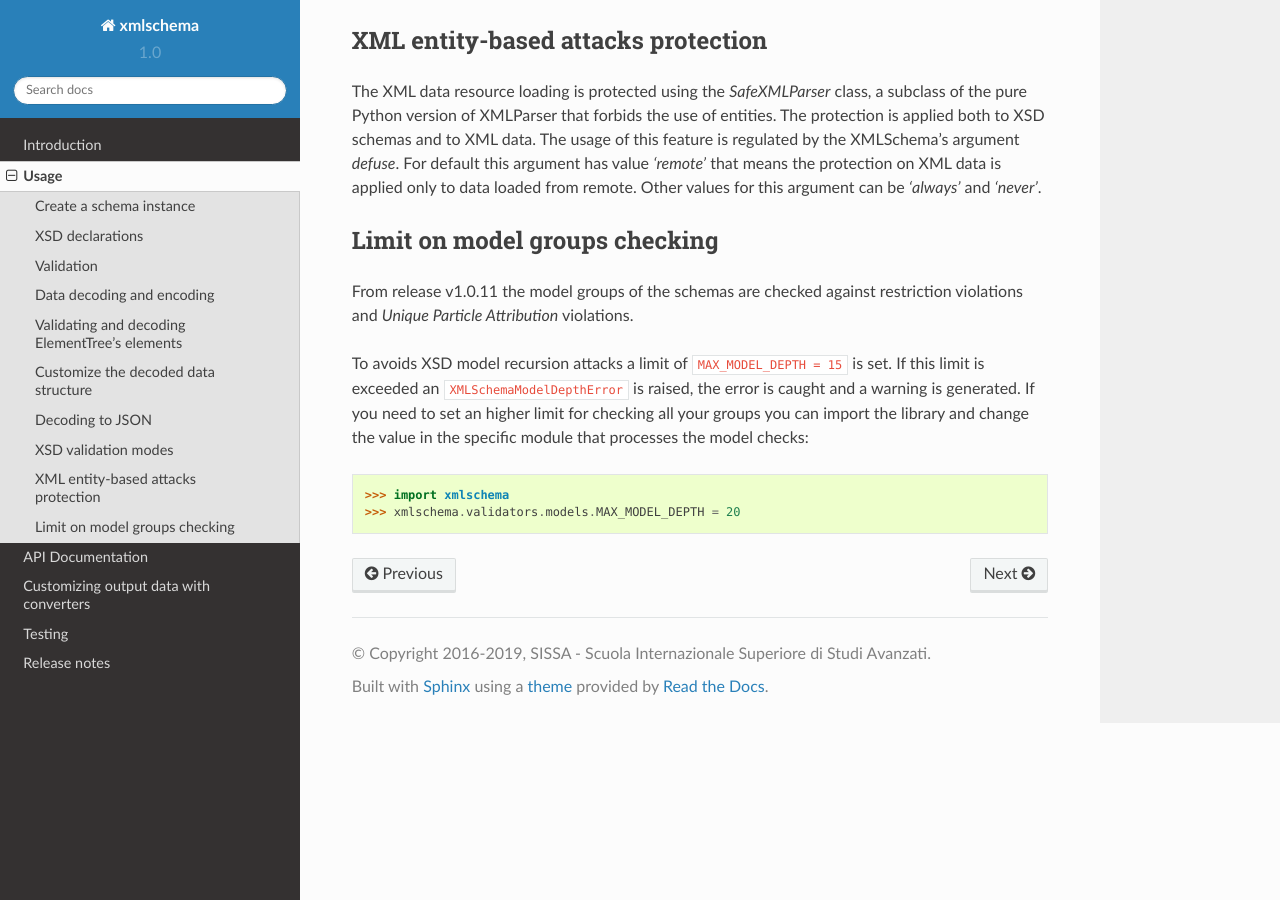
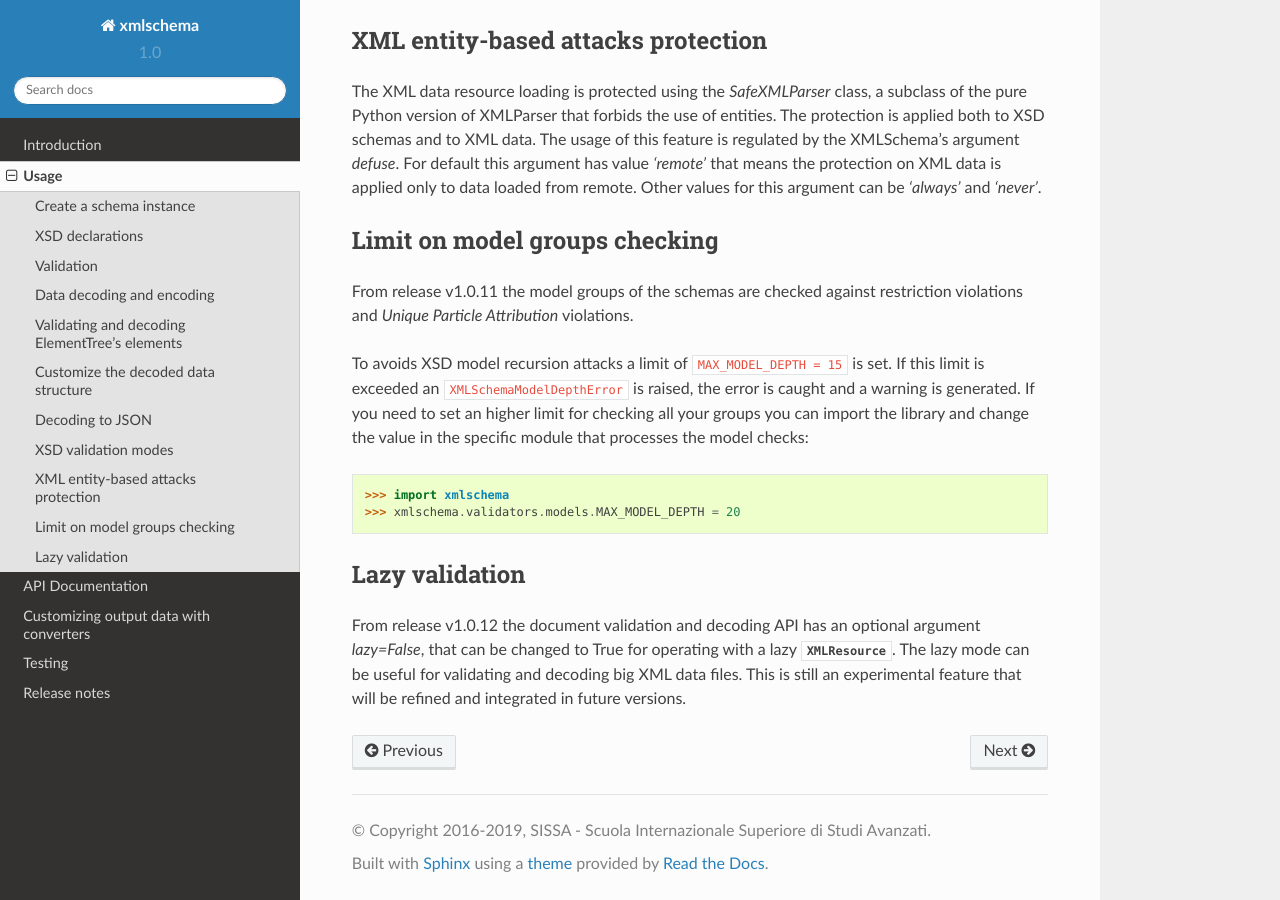
Before and after one commit to sissaschool/xmlschema, a Sphinx documentation site: the page built from doc/usage.rst, in a window 1280 px wide and 900 px high, scrolled down 9256 px. Built offline with Sphinx 7.4.7 and the Read the Docs theme 2.0.0, drawn with Linux system fonts in a browser that asks for light colours.

```diff
--- a/README.rst
+++ b/README.rst
@@ -5,7 +5,7 @@ xmlschema
 .. xmlschema-introduction-start
 
 The *xmlschema* library is an implementation of `XML Schema <http://www.w3.org/2001/XMLSchema>`_
-for Python (supports Python 2.7 and Python 3.4+).
+for Python (supports Python 2.7 and Python 3.5+).
 
 This library arises from the needs of a solid Python layer for processing XML
 Schema based files for
@@ -40,7 +40,7 @@ This library includes the following features:
 Installation
 ============
 
-You can install the library with *pip* in a Python 2.7 or Python 3.4+ environment::
+You can install the library with *pip* in a Python 2.7 or Python 3.5+ environment::
 
     pip install xmlschema
 
--- a/doc/testing.rst
+++ b/doc/testing.rst
@@ -142,7 +142,7 @@ Testing with the W3C XML Schema 1.1 test suite
 ----------------------------------------------
 
 From release v1.0.11, using the script *test_w3c_suite.py*, you can run also tests based on the
-`W3C XML Schema 1.1 test suite <https://github.com/w3c/xsdtests>`_. To run these tests, actually
+`W3C XML Schema 1.1 test suite <https://github.com/w3c/xsdtests>`_. To run these tests, currently
 limited to XSD 1.0 schema tests, clone the W3C repo on the project's parent directory and than
 run the script:
 
--- a/doc/usage.rst
+++ b/doc/usage.rst
@@ -544,3 +544,12 @@ the value in the specific module that processes the model checks:
 
     >>> import xmlschema
     >>> xmlschema.validators.models.MAX_MODEL_DEPTH = 20
+
+
+Lazy validation
+---------------
+
+From release v1.0.12 the document validation and decoding API has an optional argument `lazy=False`,
+that can be changed to True for operating with a lazy :class:`XMLResource`. The lazy mode can be
+useful for validating and decoding big XML data files. This is still an experimental feature that
+will be refined and integrated in future versions.
--- a/setup.py
+++ b/setup.py
@@ -61,7 +61,6 @@ setup(
         'Operating System :: OS Independent',
         'Programming Language :: Python',
         'Programming Language :: Python :: 2.7',
-        'Programming Language :: Python :: 3.4',
         'Programming Language :: Python :: 3.5',
         'Programming Language :: Python :: 3.6',
         'Programming Language :: Python :: 3.7',
```
Also changed, not shown: CHANGELOG.rst (+9 -0 lines).
